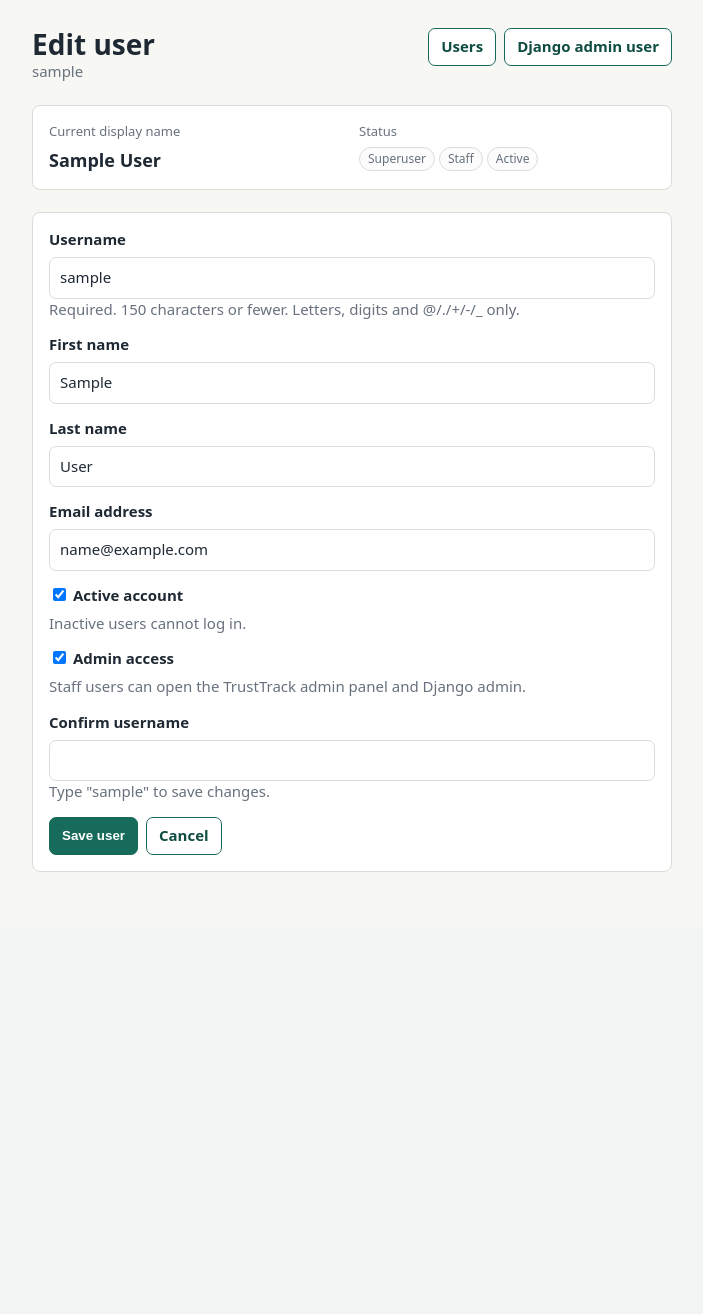
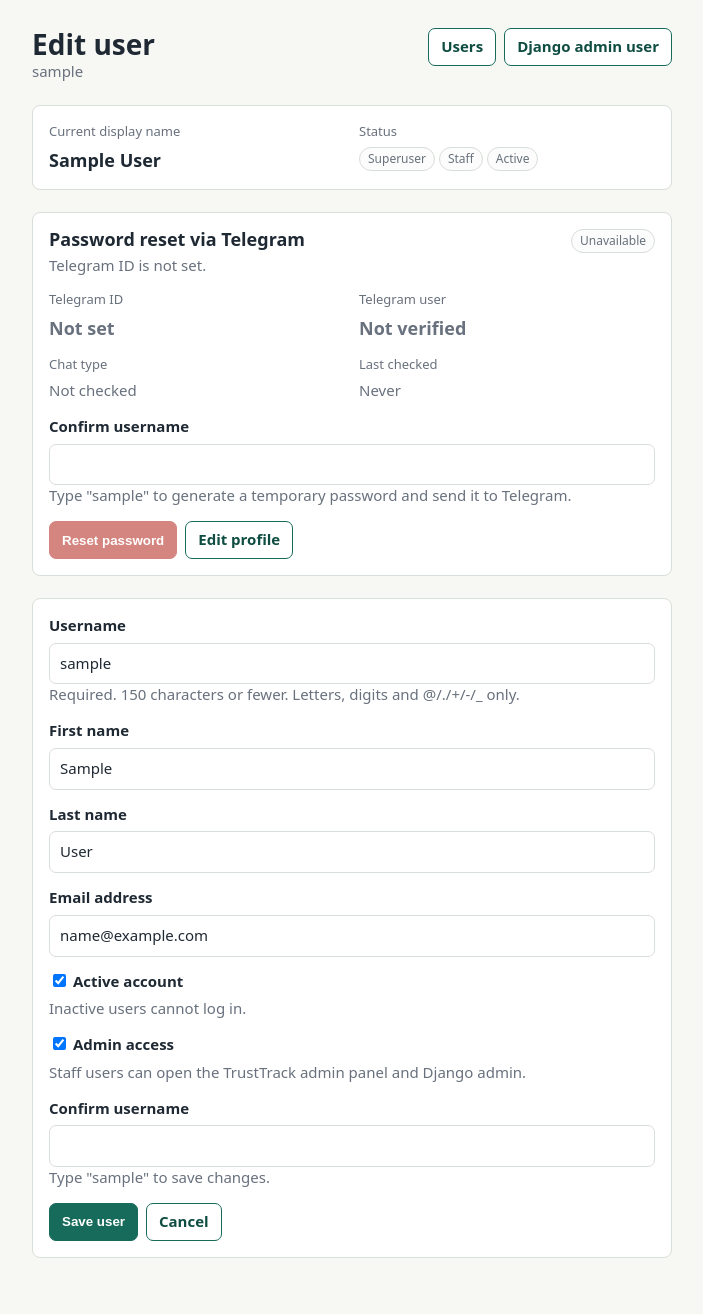
Before and after one commit to Turkevych96/TrustTrack, a Django app: page /admin-panel/users/1/edit/ in a window 1280 px wide. Shown: the part 51-1365 px from the top of the page, without its empty margins (288-991 px from the left). Before the commit the page ends 923 px from the top, so only its background shows below. Run offline with Django 5.2, Linux system fonts and the light colour scheme; the visitor is signed in with stand-in values (Sample User, id 1); data comes from the database, SQL or seed files in the repository.

Commit message:
feat: add Telegram password reset functionality for admin users

```diff
--- a/ledger/templates/ledger/admin_user_form.html
+++ b/ledger/templates/ledger/admin_user_form.html
@@ -29,6 +29,56 @@
     </div>
 </div>
 
+<section class="panel setting-panel section-gap">
+    <div class="setting-head">
+        <div>
+            <h2>Password reset via Telegram</h2>
+            <div class="muted">{{ password_reset_reason }}</div>
+        </div>
+        {% if password_reset_ready %}
+            <span class="badge">Ready</span>
+        {% else %}
+            <span class="badge">Unavailable</span>
+        {% endif %}
+    </div>
+
+    <div class="setting-summary">
+        <div>
+            <div class="metric-label">Telegram ID</div>
+            <div class="setting-value">{% if password_reset_profile.telegram_id %}{{ password_reset_profile.telegram_id }}{% else %}<span class="muted">Not set</span>{% endif %}</div>
+        </div>
+        <div>
+            <div class="metric-label">Telegram user</div>
+            <div class="setting-value">{% if password_reset_profile.telegram_display_name %}{{ password_reset_profile.telegram_display_name }}{% else %}<span class="muted">Not verified</span>{% endif %}</div>
+        </div>
+        <div>
+            <div class="metric-label">Chat type</div>
+            {% if password_reset_profile.telegram_chat_type %}
+                <span class="badge">{{ password_reset_profile.telegram_chat_type }}</span>
+            {% else %}
+                <span class="muted">Not checked</span>
+            {% endif %}
+        </div>
+        <div>
+            <div class="metric-label">Last checked</div>
+            <div>{% if password_reset_profile.telegram_checked_at %}{{ password_reset_profile.telegram_checked_at|date:"M. j, Y H:i" }}{% else %}<span class="muted">Never</span>{% endif %}</div>
+        </div>
+    </div>
+
+    <form class="form-grid" method="post" action="{% url 'ledger:admin_user_reset_password' target_user.pk %}">
+        {% csrf_token %}
+        <div>
+            <label for="id_reset_confirm_username">Confirm username</label>
+            <input id="id_reset_confirm_username" name="reset_confirm_username" type="text" autocomplete="off" {% if not password_reset_ready %}disabled{% endif %}>
+            <div class="muted">Type "{{ target_user.username }}" to generate a temporary password and send it to Telegram.</div>
+        </div>
+        <div class="actions">
+            <button class="button danger" type="submit" {% if not password_reset_ready %}disabled{% endif %}>Reset password</button>
+            <a class="button secondary" href="{% url 'ledger:admin_profile_update' password_reset_profile.pk %}">Edit profile</a>
+        </div>
+    </form>
+</section>
+
 <form class="panel form-grid section-gap" method="post">
     {% csrf_token %}
     {{ form.non_field_errors }}
--- a/ledger/templates/ledger/base.html
+++ b/ledger/templates/ledger/base.html
@@ -276,6 +276,17 @@
             background: var(--danger);
         }
         .button.danger:hover { background: #8f1d14; }
+        .button:disabled,
+        .button[aria-disabled="true"] {
+            opacity: 0.55;
+            cursor: not-allowed;
+        }
+        .button:disabled:hover {
+            background: var(--accent);
+        }
+        .button.danger:disabled:hover {
+            background: var(--danger);
+        }
         .icon-button {
             width: 36px;
             padding: 7px;
--- a/ledger/urls.py
+++ b/ledger/urls.py
@@ -10,6 +10,7 @@ urlpatterns = [
     path('admin-panel/', views.admin_panel, name='admin_panel'),
     path('admin-panel/users/', views.admin_users, name='admin_users'),
     path('admin-panel/users/<int:pk>/edit/', views.admin_user_update, name='admin_user_update'),
+    path('admin-panel/users/<int:pk>/reset-password/', views.admin_user_reset_password, name='admin_user_reset_password'),
     path('admin-panel/profiles/', views.admin_profiles, name='admin_profiles'),
     path('admin-panel/profiles/<int:pk>/edit/', views.admin_profile_update, name='admin_profile_update'),
     path('admin-panel/profiles/<int:pk>/check-telegram/', views.admin_profile_check_telegram, name='admin_profile_check_telegram'),
--- a/ledger/views.py
+++ b/ledger/views.py
@@ -11,6 +11,7 @@ from django.db.models import Count, Q
 from django.http import HttpResponseForbidden, JsonResponse
 from django.shortcuts import get_object_or_404, redirect, render
 from django.urls import reverse
+from django.utils.crypto import get_random_string
 from django.utils import timezone
 from django.views.decorators.http import require_POST
 
@@ -51,7 +52,7 @@ from ledger.services.money import decimal_from_units
 from ledger.services.planner import build_portfolio_projection, simulate_monthly_payment
 from ledger.services.recalculation import recalculate_obligation
 from ledger.services.recurring import generate_due_recurring_events, recalculate_due_recurring_events
-from ledger.services.telegram import TelegramLookupError, get_telegram_chat_identity
+from ledger.services.telegram import TelegramLookupError, get_telegram_chat_identity, send_telegram_message
 
 
 HISTORY_PREVIEW_LIMIT = 10
@@ -73,6 +74,7 @@ PASSWORD_RULE_CODES = {
     'password_too_common': 'common',
     'password_entirely_numeric': 'numeric',
 }
+PASSWORD_RESET_CHARACTERS = 'abcdefghijkmnopqrstuvwxyzABCDEFGHJKLMNPQRSTUVWXYZ23456789'
 
 
 def related_obligations(user):
@@ -96,6 +98,36 @@ def _ensure_user_profiles():
     ]
     if missing_profiles:
         UserProfile.objects.bulk_create(missing_profiles)
+
+
+def _generate_temporary_password():
+    random_part = get_random_string(18, PASSWORD_RESET_CHARACTERS)
+    return f'TT-{random_part}-9!'
+
+
+def _password_reset_telegram_status(user):
+    profile_obj, _ = UserProfile.objects.get_or_create(user=user)
+    if not user.is_active:
+        return profile_obj, False, 'The user account is inactive.'
+    if not profile_obj.telegram_id:
+        return profile_obj, False, 'Telegram ID is not set.'
+    if not profile_obj.telegram_checked_at:
+        return profile_obj, False, 'Telegram connection has not been checked yet.'
+    if profile_obj.telegram_lookup_error:
+        return profile_obj, False, f'Last Telegram check failed: {profile_obj.telegram_lookup_error}'
+    if profile_obj.telegram_chat_type != 'private':
+        return profile_obj, False, 'Password resets can only be sent to a verified private Telegram chat.'
+    return profile_obj, True, 'Ready to send a temporary password to Telegram.'
+
+
+def _password_reset_message(user, temporary_password):
+    return (
+        'TrustTrack password reset\n\n'
+        f'User: {user_label(user)}\n'
+        f'Username: {user.get_username()}\n'
+        f'Temporary password: {temporary_password}\n\n'
+        'Log in with this password and change it from Profile as soon as possible.'
+    )
 
 
 def signup(request):
@@ -210,6 +242,7 @@ def admin_user_update(request, pk):
 
     user_model = get_user_model()
     target_user = get_object_or_404(user_model, pk=pk)
+    password_reset_profile, password_reset_ready, password_reset_reason = _password_reset_telegram_status(target_user)
     if request.method == 'POST':
         form = AdminUserForm(request.POST, instance=target_user, actor=request.user)
         if form.is_valid():
@@ -225,8 +258,46 @@ def admin_user_update(request, pk):
         {
             'form': form,
             'target_user': target_user,
+            'password_reset_profile': password_reset_profile,
+            'password_reset_ready': password_reset_ready,
+            'password_reset_reason': password_reset_reason,
         },
     )
+
+
+@login_required
+@require_POST
+def admin_user_reset_password(request, pk):
+    if not request.user.is_staff:
+        return HttpResponseForbidden('Only staff users can access the admin panel.')
+
+    user_model = get_user_model()
+    target_user = get_object_or_404(user_model, pk=pk)
+    profile_obj, reset_ready, reset_reason = _password_reset_telegram_status(target_user)
+    if request.POST.get('reset_confirm_username') != target_user.username:
+        messages.error(request, 'Type the current username to confirm the password reset.')
+        return redirect('ledger:admin_user_update', pk=target_user.pk)
+    if not reset_ready:
+        messages.error(request, f'Password reset is not available: {reset_reason}')
+        return redirect('ledger:admin_user_update', pk=target_user.pk)
+
+    temporary_password = _generate_temporary_password()
+    try:
+        with transaction.atomic():
+            target_user.set_password(temporary_password)
+            target_user.save(update_fields=['password'])
+            send_telegram_message(
+                profile_obj.telegram_id,
+                _password_reset_message(target_user, temporary_password),
+            )
+    except TelegramLookupError as error:
+        messages.error(request, f'Telegram did not accept the reset message: {error}')
+    else:
+        messages.success(
+            request,
+            f'Telegram accepted the reset message for {target_user.username}. The password was reset.',
+        )
+    return redirect('ledger:admin_user_update', pk=target_user.pk)
 
 
 @login_required
```
Also changed, not shown: ledger/tests.py (+123 -0 lines).
